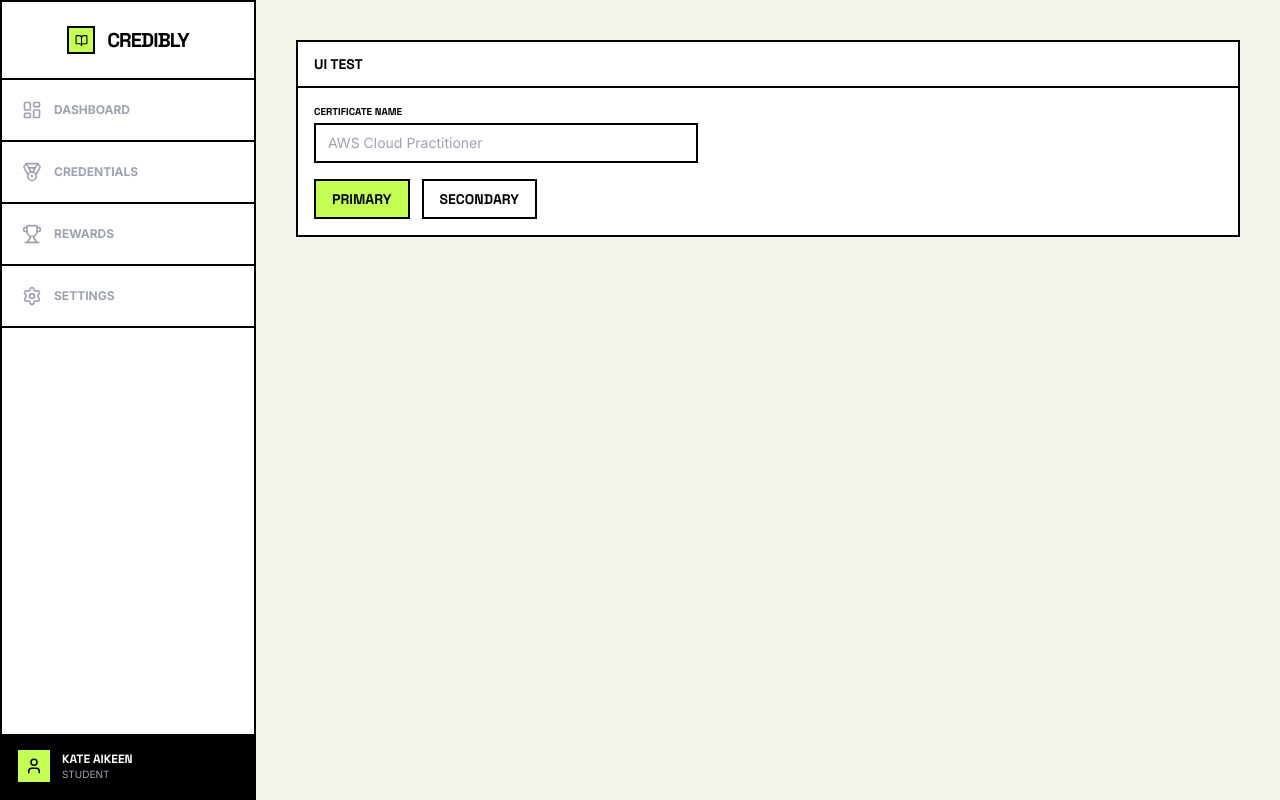
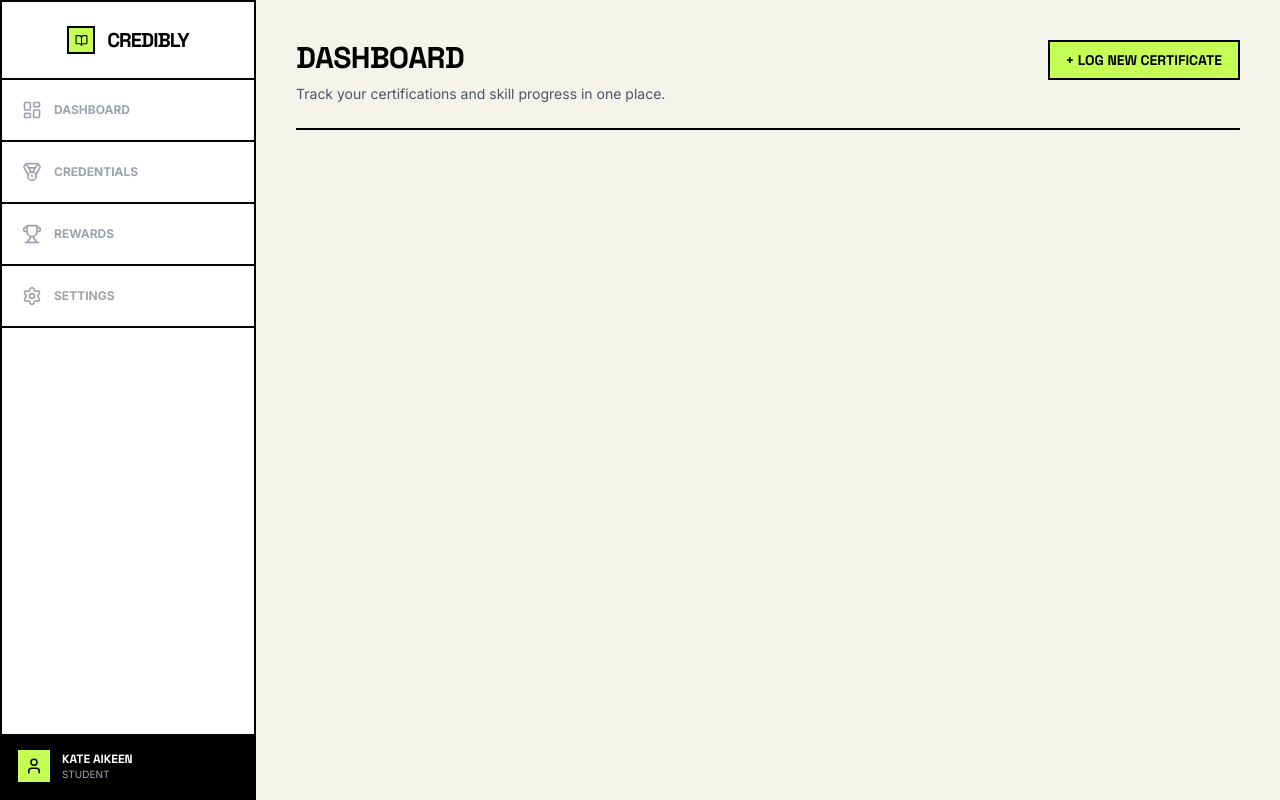
Before and after one commit to aikeen8/credibly, a React (Vite) app: page / in a window 1280 px wide. Built offline with nearby package versions, Linux system fonts and the light colour scheme.

Commit message:
dashboard header

```diff
--- a/src/App.tsx
+++ b/src/App.tsx
@@ -45,20 +45,16 @@ function App() {
         </div>
       </aside>
 
-      <main className="flex-1 p-10 flex flex-col gap-8">
-        <Card>
-          <CardHeader>UI Test</CardHeader>
-          <CardContent>
-            <div className="flex flex-col gap-4 max-w-sm">
-              <Input label="Certificate Name" placeholder="AWS Cloud Practitioner" />
+      <main className="flex-1 p-10 flex flex-col gap-10">
+        {/* Dashboard Header */}
+        <div className="flex items-start justify-between border-b-2 border-black pb-6">
+          <div className="flex flex-col gap-2">
+            <h2 className="font-header text-3xl uppercase tracking-tight">Dashboard</h2>
+            <p className="text-sm text-gray-600 max-w-md">Track your certifications and skill progress in one place.</p>
+          </div>
 
-              <div className="flex gap-3">
-                <Button>Primary</Button>
-                <Button variant="secondary">Secondary</Button>
-              </div>
-            </div>
-          </CardContent>
-        </Card>
+          <Button>+ Log New Certificate</Button>
+        </div>
       </main>
     </div>
   )
```
